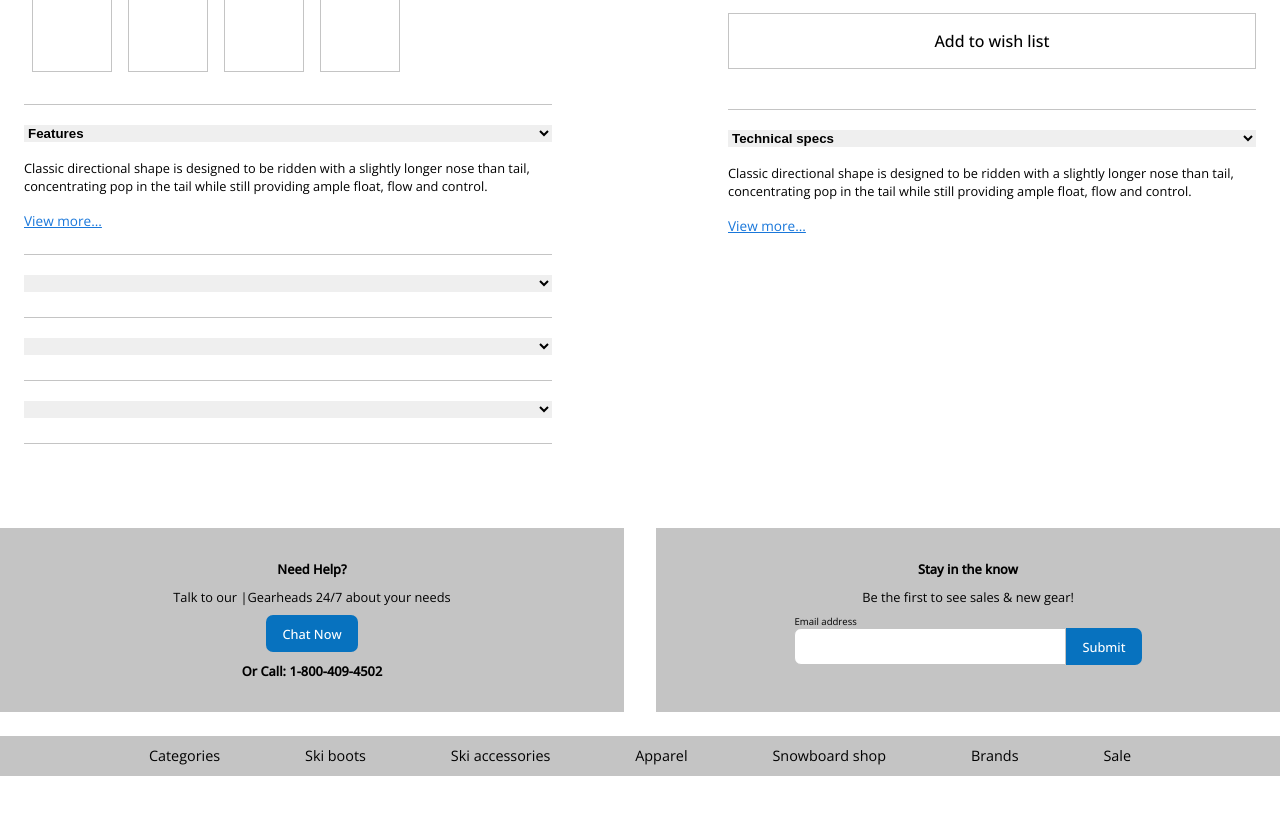
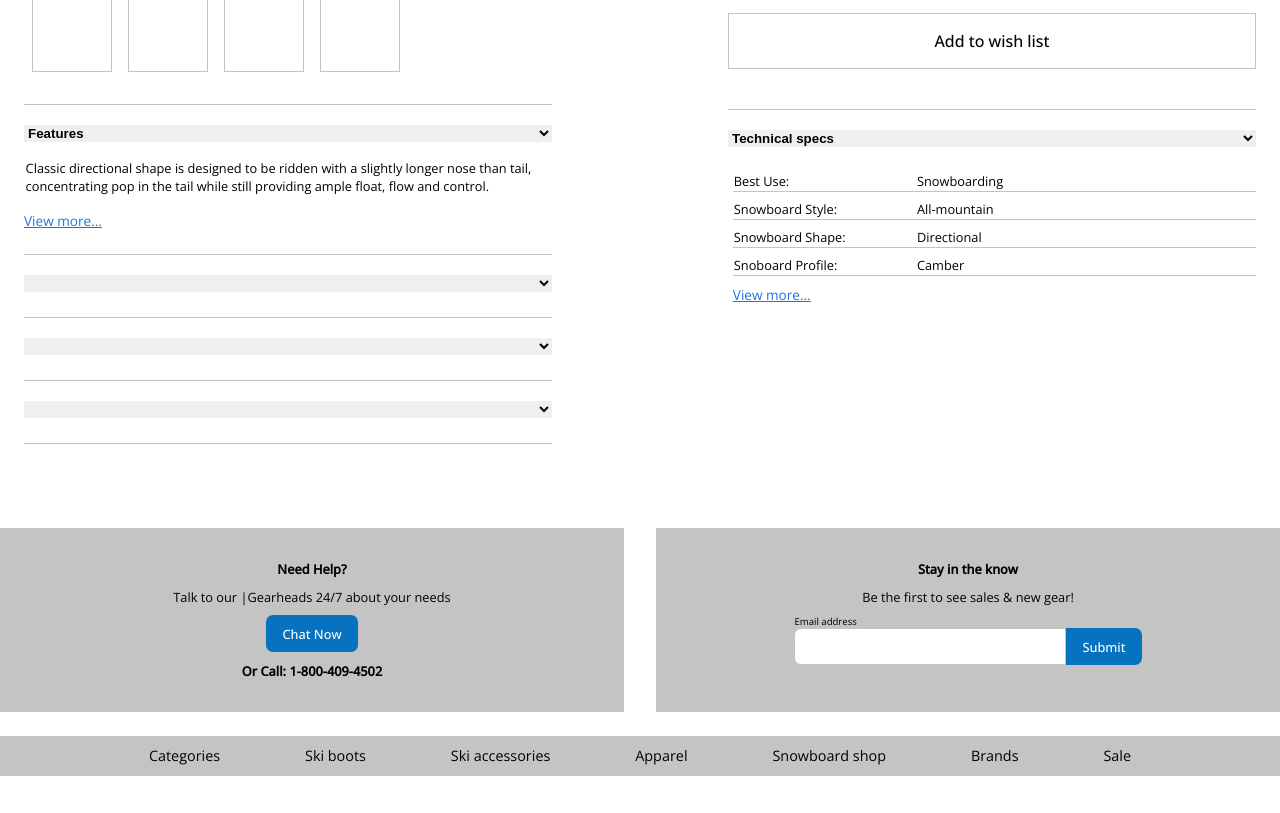
Before and after one commit to MartaPoleshchuk/Sky, a website with bundled scripts: page src/page.html in a window 1280 px wide. Shown: the part 754-1567 px from the top of the page. Built offline with nearby package versions, Linux system fonts and the light colour scheme.

Commit message:
sixteenth commit

```diff
--- a/src/page.html
+++ b/src/page.html
@@ -189,21 +189,41 @@
 
                 <form class="wrap productselect">
                   <div class="multiselect">
-                    <div class="selectBox" onclick="showCheckboxes()">
+                    <div class="selectBox" onclick="showCheckboxes1()">
                       <select >
                         <option>Technical specs</option>
                       </select>
                       <div class="overSelect"></div>
                     </div>
-                    <div id="checkboxes">
-                      <label class="text option">
-                          Classic directional shape is designed to be ridden with a slightly longer nose than tail, concentrating pop in the tail while still providing ample float, flow and control.
+                    <div id="checkboxes1">
+                      <label class="text option__1">
+                        <table class="table1" rules="rows">
+                          <tr>
+                            <td>Best Use:</td>
+                            <td>Snowboarding</td>
+                          </tr>
+                          <tr>
+                            <td> Snowboard Style:</td>
+                            <td>All-mountain</td>
+                          </tr>
+                          <tr>
+                            <td>Snowboard Shape:</td>
+                            <td>Directional</td>
+                          </tr>
+                          <tr>
+                            <td>Snoboard Profile:</td>
+                            <td>Camber</td>
+                          </tr>
+                        </table>
+
+
                       </label>
+
                     </div>
                   </div>
               </form>
 
-              <a href="#" class="linkproduct">View more...</a>
+              <a href="#" class="linkproduct__1">View more...</a>
 
         </div>
     </div>
--- a/src/styles/_page.scss
+++ b/src/styles/_page.scss
@@ -11,6 +11,13 @@
 .linkproduct {
     font-size: 0.85rem;
     color:$color-link;
+
+    &__1{
+        font-size: 0.85rem;
+        color:$color-link;
+        padding-left:0.3rem ;
+        padding-top: 0.6rem;
+    }
     }
 
 .productpage {
@@ -46,6 +53,11 @@
             .border {
                 width:100%;
                 margin-top: 1.5rem;
+
+                &__1 {
+                    margin: 0;
+                    // width:100%;
+                }
             }
             .productselect {
                 width:100%;
@@ -53,10 +65,20 @@
                 .option{
                     margin-top: 1rem;
                     margin-bottom: 1rem;
+                    padding-left:0.1rem;
                     color: $color-black;
 
 
+                    &__1 {
+                        margin:1rem 0 0 0;
+                        color: $color-black;
+                        padding-left:0.3rem;
+
+                    }
+
+
                 }
+
             }
             .product__price {
                 font-size: 1.5rem;
@@ -130,7 +152,19 @@
                 font-size: 0.8rem;
             }
 
+            .table1{
+                width:100%;
+                border-color: $color-lightgrey;
+                border-bottom: 1px solid $color-lightgrey;
 
+
+            }
+            td {
+               padding-top:0.5rem;
+            }
+            table td:first-child {
+                width:35%;
+            }
         }
 
 }
```
Also changed, not shown: src/styles/styles.css, 1 other file.
